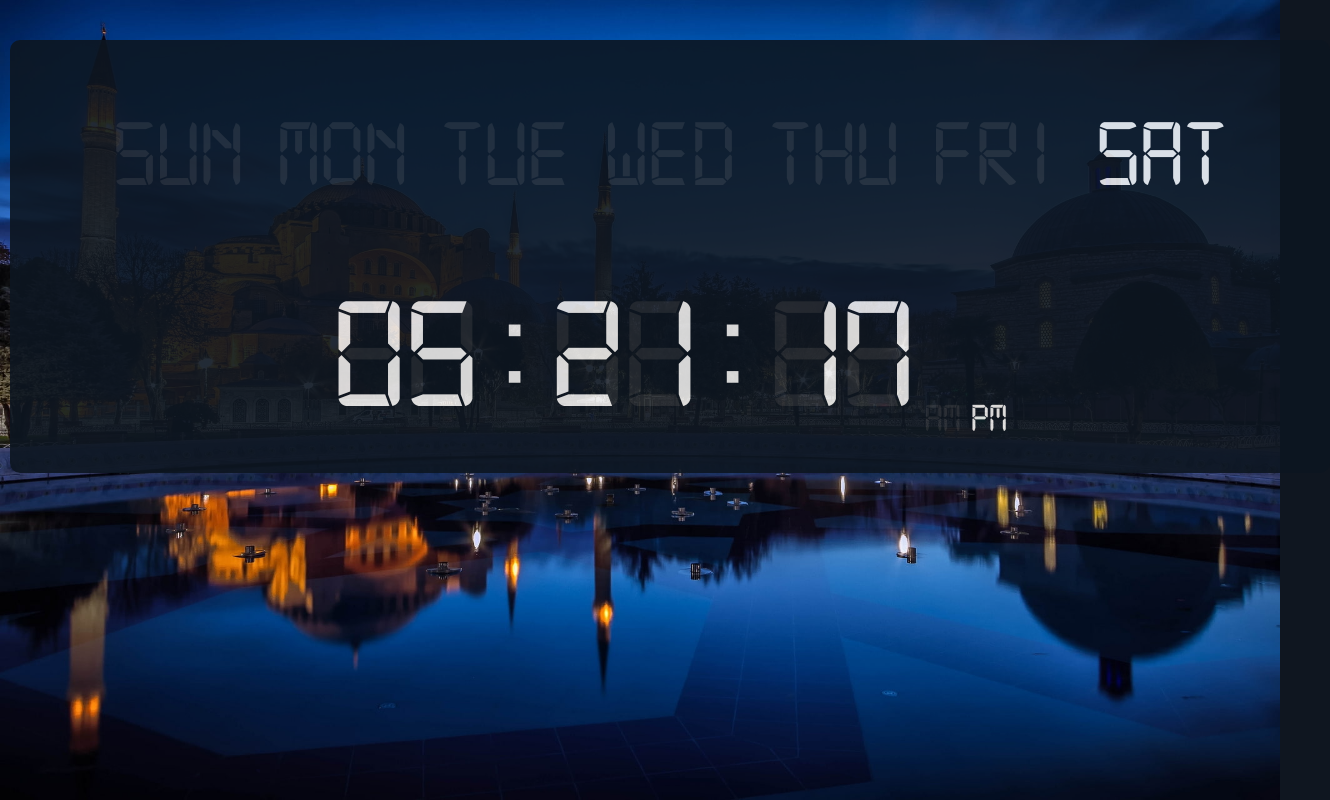
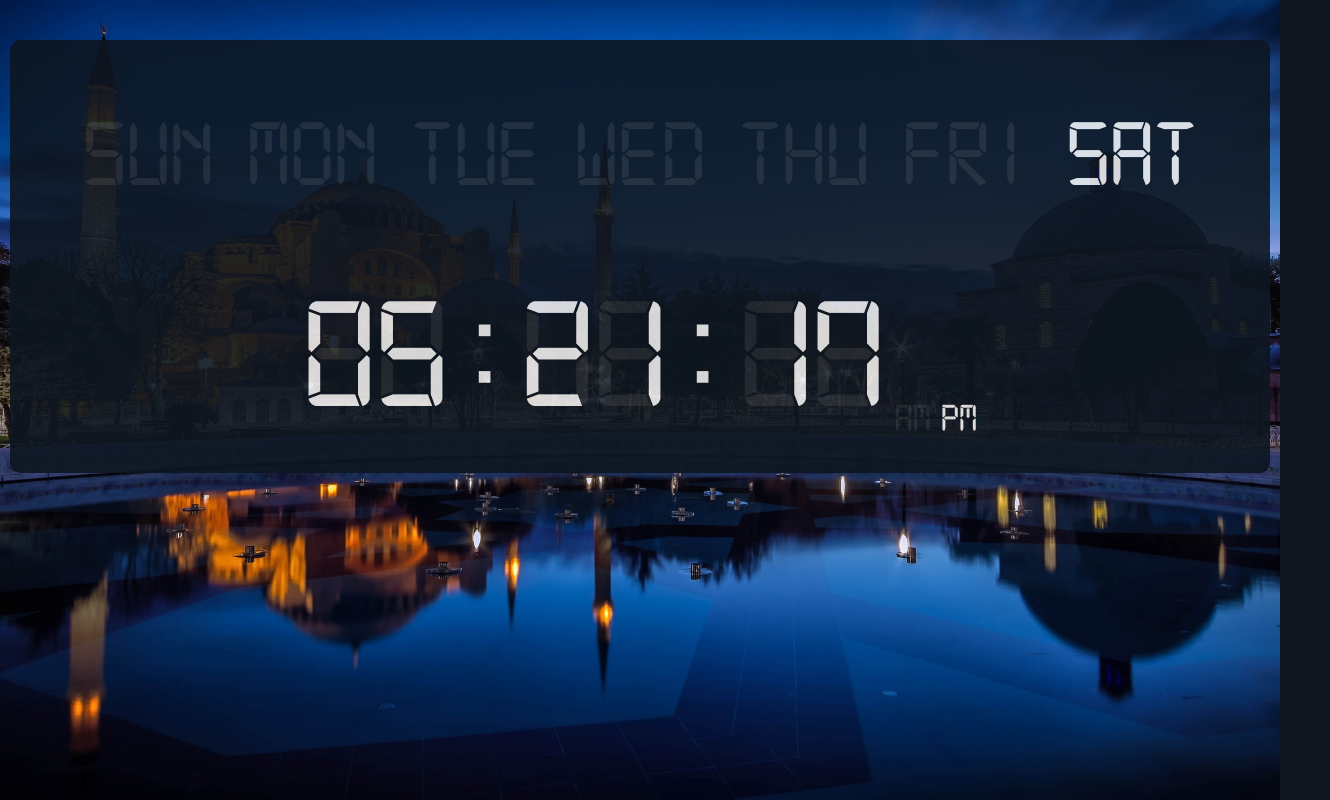
Before and after one commit to prayertimes11/prayertimes, a React (Vite) app: page / in a window 1280 px wide. Shown: the whole page, 1330 px wide, since content can reach past the window. Built offline with nearby package versions, Linux system fonts and the light colour scheme; no server answers.

Commit message:
change css

```diff
--- a/src/index.css
+++ b/src/index.css
@@ -17,5 +17,5 @@
 
 body {
   margin: 0;
-  /* overflow: hidden; */
+  overflow: hidden;
 }
--- a/src/styles/clock.css
+++ b/src/styles/clock.css
@@ -13,7 +13,6 @@
   align-items: center;
   overflow: hidden;
   padding: 20px 20px 5px 20px;
-  width: 100vw !important;
 }
 
 .calendar {
```
